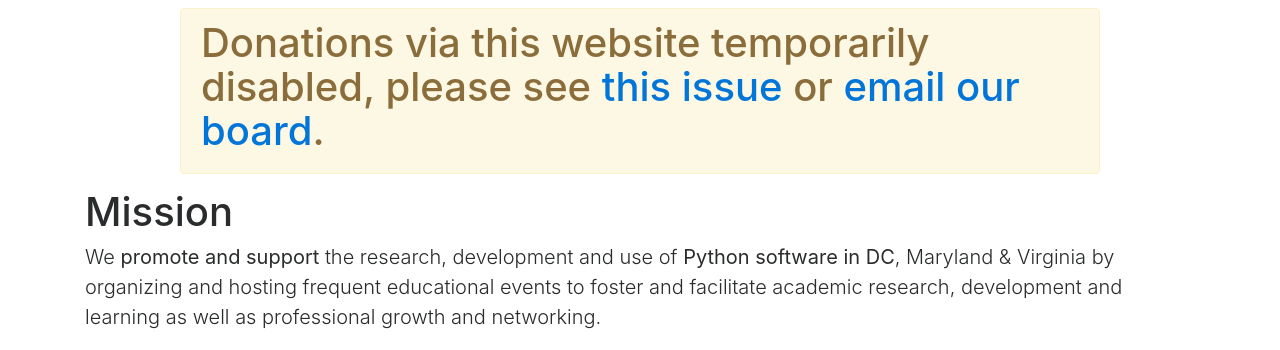
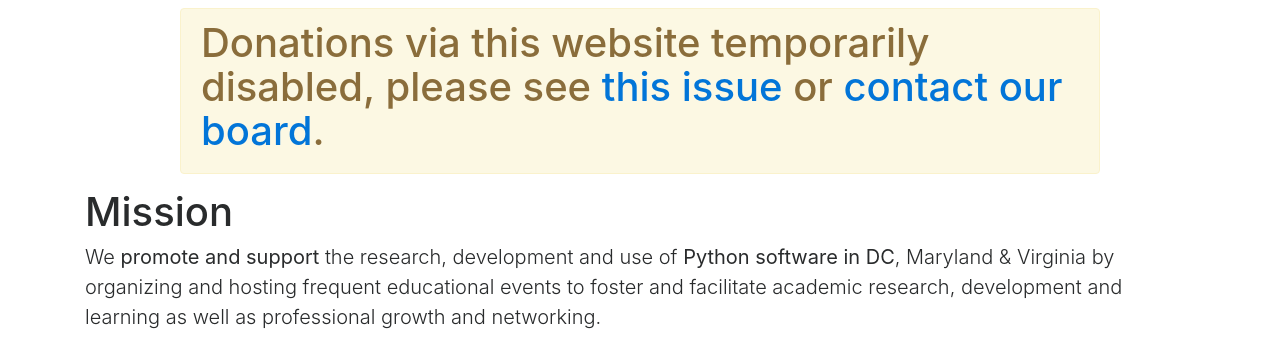
Before and after one commit to dcpython/dcpython-django-4, a Django app: page /about in a window 1280 px wide. Shown: the part 67-417 px from the top of the page. Run offline with Django 3.2, Linux system fonts and the light colour scheme; some libraries are stand-ins or nearby versions.

Commit message:
s/mailto/link to contact page/

```diff
--- a/dcpython/website/templates/base.html
+++ b/dcpython/website/templates/base.html
@@ -51,7 +51,7 @@
       <div class="row">
         <div class="col-md-10 offset-md-1">
           <div class="alert alert-warning">
-            <h1>Donations via this website temporarily disabled, please see <a href="https://github.com/DCPython/dcpython-django/issues/95">this issue</a> or <a href="mailto:board@dcpython.org">email our board</a>.</h1>
+            <h1>Donations via this website temporarily disabled, please see <a href="https://github.com/DCPython/dcpython-django/issues/95">this issue</a> or <a href="{% url 'contact' %}">contact our board</a>.</h1>
           </div>
         </div>
       </div>
```
